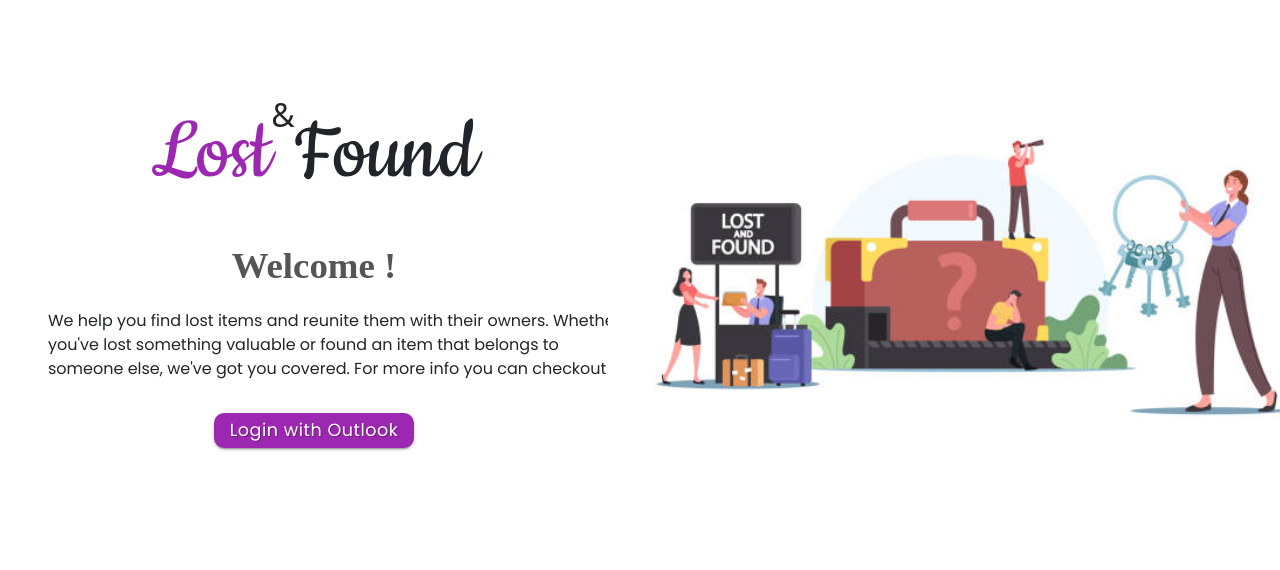
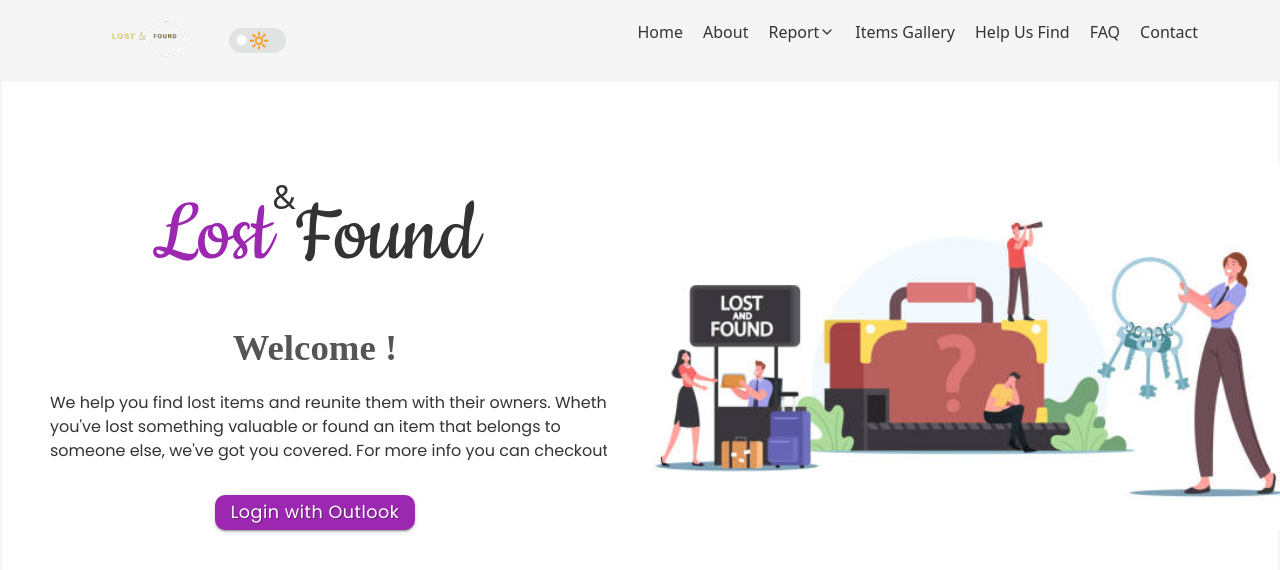
Before and after one commit to upes-open/OSoC-Lost-And-Found-WebApp, a React (Create React App) app in the folder lost-and-found-webapp/: page / in a window 1280 px wide. Shown: the top 570 px of the page. Built offline with nearby package versions, Linux system fonts and the light colour scheme; a web font is replaced by a local one.

Commit message:
added routing to the login page

```diff
--- a/lost-and-found-webapp/src/App.js
+++ b/lost-and-found-webapp/src/App.js
@@ -18,18 +18,17 @@ import Login from "./login-page/Login";
 const App = () => (
     <div>
 
-        {/* <Router>
+        <Router>
             <Navbar />
             <Routes>
-                <Route exact path="/" element={<Home />} />
+                <Route exact path="/" element={<Login />} />
+                <Route exact path="/home" element={<Home />} />
                 <Route exact path="/helpusfind" element={<HelpUs />} />
                 <Route exact path="/lost" element={<LostUpload />} />
                 <Route exact path="/found" element={<FoundUpload />} />
             </Routes>
             <GoToTop/>
-        </Router> */}
-
-        <Login />
+        </Router>
 
     </div>
 
--- a/lost-and-found-webapp/src/login-page/Login.css
+++ b/lost-and-found-webapp/src/login-page/Login.css
@@ -2,20 +2,19 @@
 @import url('https://fonts.googleapis.com/css2?family=Special+Elite&display=swap');
 @import url('https://fonts.googleapis.com/css2?family=Merienda:wght@300&display=swap');
 .bdy {
-    /* display: flex;
-    justify-content: center; */
     background-color: #ffffff;
+    height: 85.5vh;
+    border: 2px solid #f5f5f5;
 }
 
 .banner {
     display: flex;
     justify-content: center;
     margin-top: 5rem;
-    /* border: 2px solid black; */
+
 }
 .banner-ad {
     margin-top: 6rem;
-    /* border: 2px solid black; */
 }
 .banner-ad .title {
     display: flex;
```
